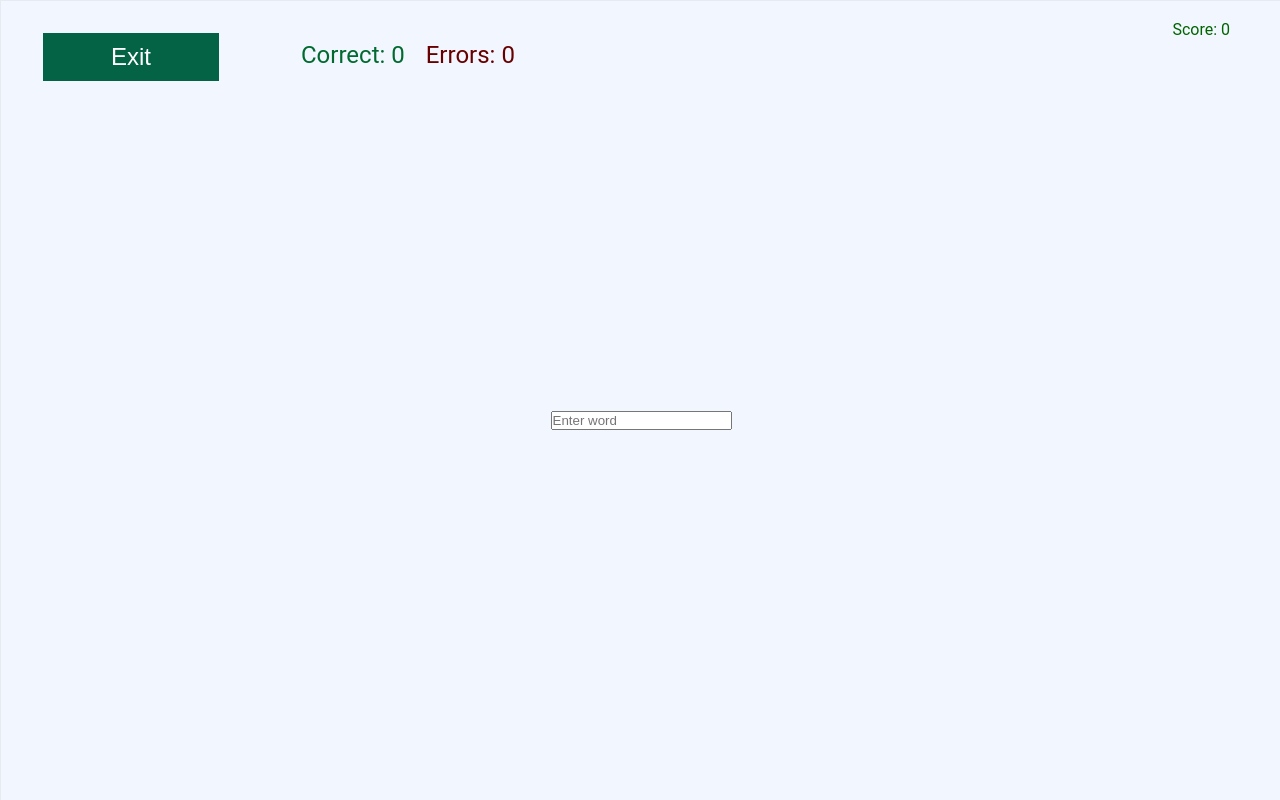
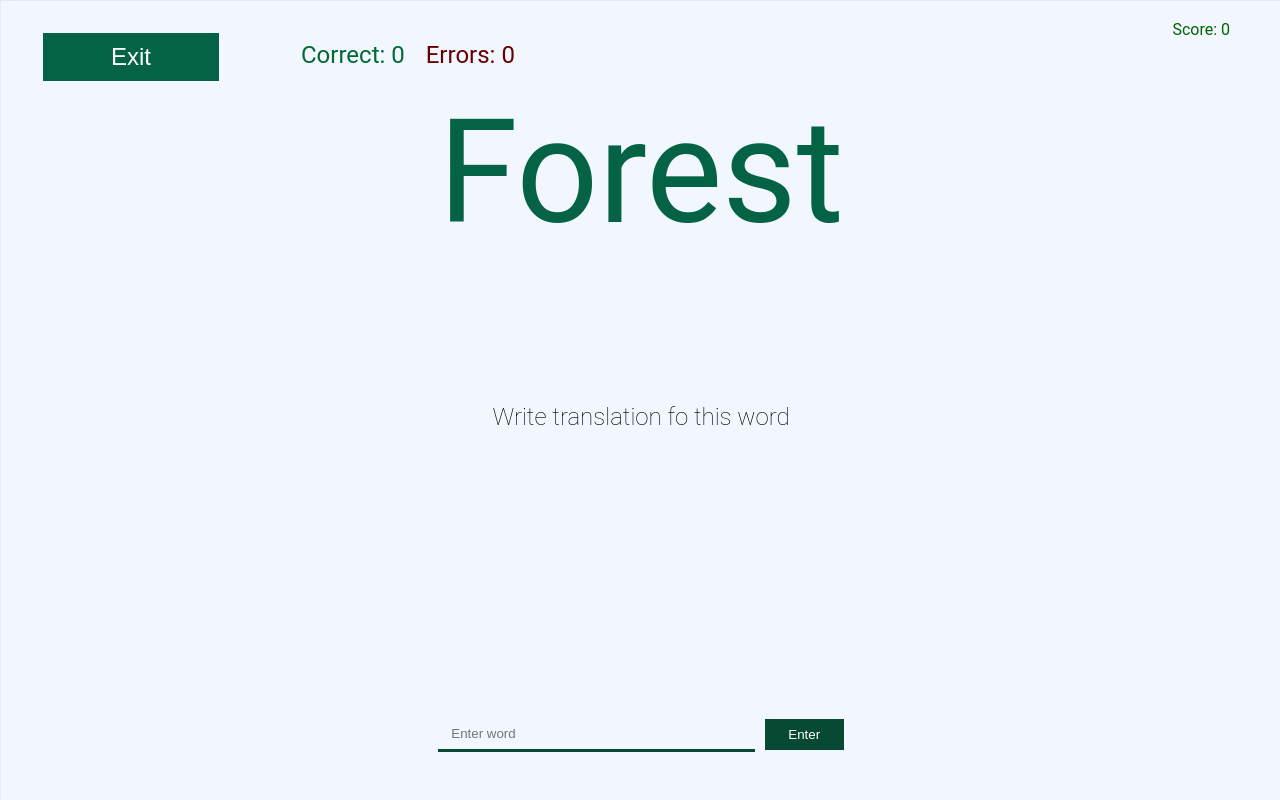
Before and after one commit to Slv97/English_APP-on-React, a React (Create React App) app in the folder english-learn/: page /training/write-mode in a window 1280 px wide. Shown: the top 800 px of the page. Built offline with nearby package versions, Linux system fonts and the light colour scheme.

Commit message:
Add style for WriteMode

```diff
--- a/english-learn/src/App.css
+++ b/english-learn/src/App.css
@@ -439,3 +439,34 @@ a.active {
   row-gap: 10px;
   text-align: center;
 }
+
+.customInput {
+  position: relative;
+  border: none;
+  background: transparent;
+  padding: 8px 13px;
+  border-bottom: 3px solid #084934;
+}
+
+/* .customInput:after {
+  content: '';
+  position: absolute;
+  top: 0;
+  height: 1px;
+  width: 100%;
+  background-color: #084934;
+} */
+
+.btn-enter {
+  background-color: #084934;
+  color: white;
+  padding: 8px;
+  border: none;
+}
+
+.input-block{
+  display: grid;
+  align-items: center;
+  grid-template-columns: 8fr 2fr;
+  column-gap: 10px;
+}
--- a/english-learn/src/Components/Games/WriteMode.jsx
+++ b/english-learn/src/Components/Games/WriteMode.jsx
@@ -12,10 +12,14 @@ export default (props) => {
     }
     return (
         <div className='mode-wrapper'>
-           <input ref={inputRef} id='inputID' type="text" placeholder='Enter word' />
-           {/* <button onClick={checkWord}>Check</button>
-           {aE.map((element, index) => <div ref={el => aERef.current[index] = el} > {element} </div>
-           )} */}
+            <div className='mode-title-word'>
+                Forest
+            </div>
+            <p className='mode-title-word-description'>Write translation fo this word</p>
+            <div className='input-block'>
+                <input ref={inputRef} id='inputID' type="text" placeholder='Enter word' className='customInput' />
+                <button className='btn-enter' onClick={checkWord}>Enter</button>
+            </div>
         </div>
     )
 }
--- a/english-learn/src/Components/Library.jsx
+++ b/english-learn/src/Components/Library.jsx
@@ -124,4 +124,4 @@ class Library extends React.Component {
 
 export default Library
 
-//35-12
+//01-23
```
